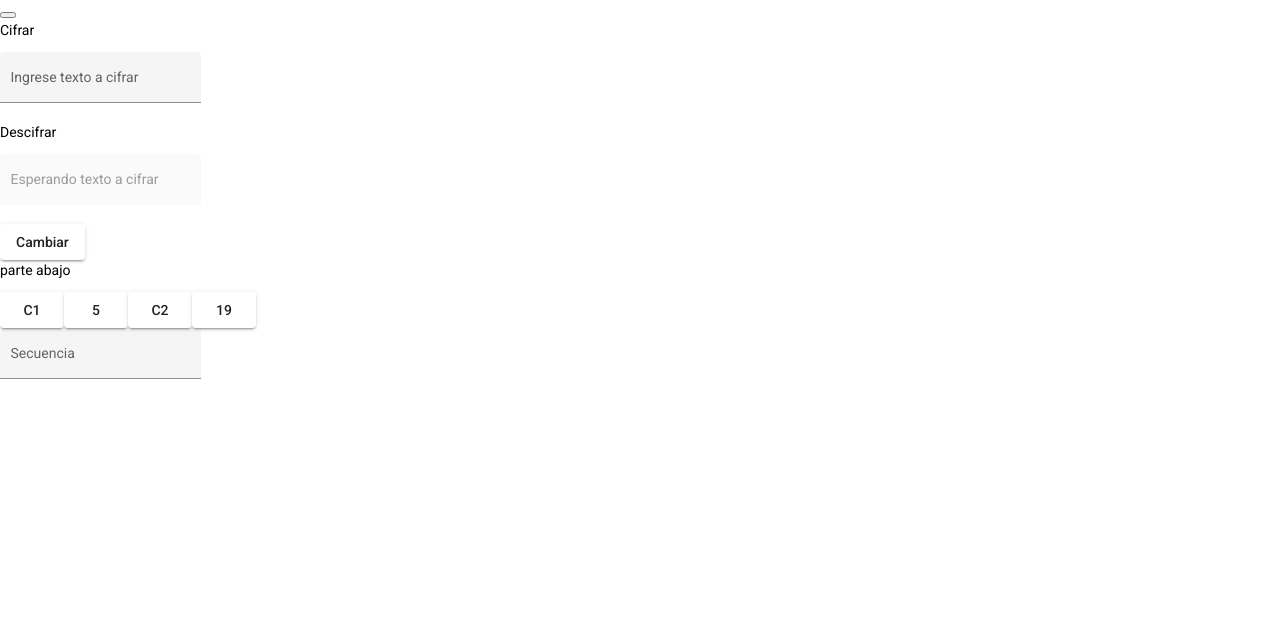
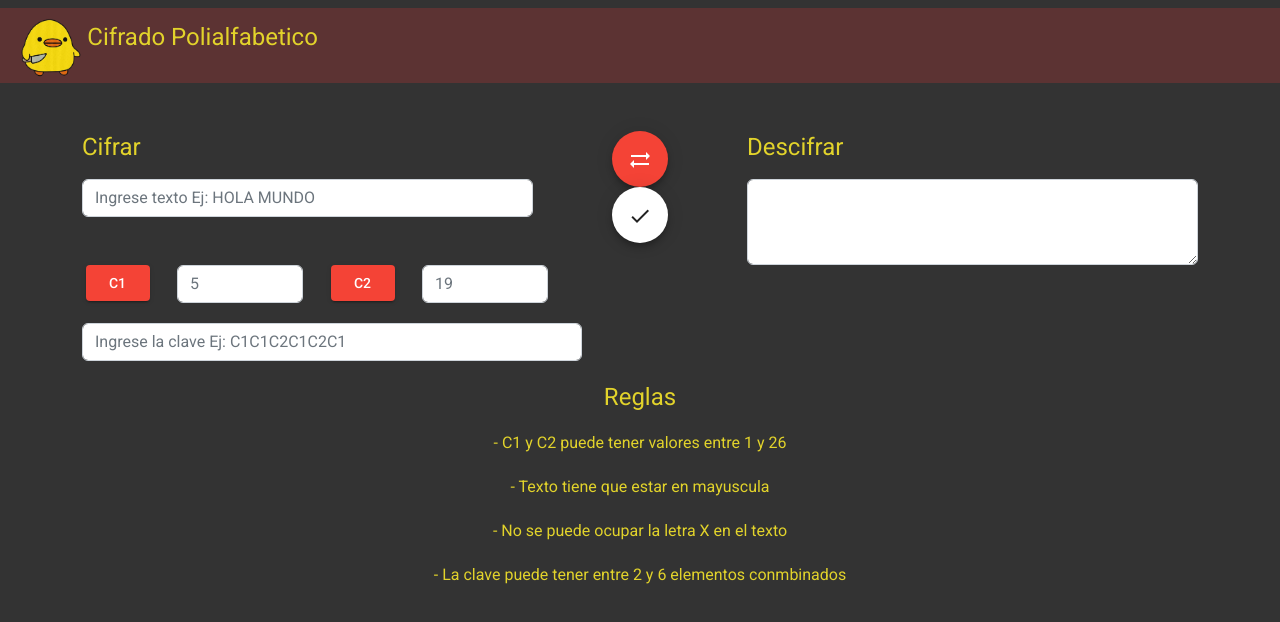
Before and after one commit to Sutams/polialfalab, an Angular app: page / in a window 1280 px wide. Shown: the top 622 px of the page. Built offline with nearby package versions, Linux system fonts and the light colour scheme.

Commit message:
Integración both ends
Se junta el front end y back end

```diff
--- a/src/app/app.component.css
+++ b/src/app/app.component.css
@@ -1,3 +1,38 @@
 mat-slider {
     width: 300px;
   }
+
+.body{
+    background: rgb(92, 51, 51);
+    justify-content: left;
+    border: rgb(255, 255, 255);
+}
+
+.superior{
+    background: rgb(92, 51, 51);
+    justify-content: left;
+    border: rgb(255, 255, 255);
+}
+
+.body{
+    background-color: rgb(51, 51, 51);
+    height: 100%;
+    color: rgb(226, 211, 43);
+}
+
+.derecha,.izquierda{
+    justify-content: left;
+    text-align: left;
+}
+
+.valorC1{
+    width: 150px;
+}
+
+.valorC2{
+    width: 150px;
+}
+
+.clave{
+    width: 500px;
+}
--- a/src/app/app.component.html
+++ b/src/app/app.component.html
@@ -1,59 +1,82 @@
-<router-outlet></router-outlet>
-<!-- Navbar -->
-<nav class="navbar navbar-expand-lg navbar-light bg-light">
+<div class="body">
+ <!-- Navbar -->
+  <nav class="navbar">
     <!-- Container wrapper -->
-    <div class="container-fluid">
+    <div class="container-fluid superior">
       <!-- Navbar brand -->
-      <a class="navbar-brand"><img src=""></a>
-
-
-      <!-- Toggle button -->
-      <button class="navbar-toggler" type="button" aria-expanded="false"
-        aria-label="Toggle navigation">
-        <i class="fas fa-bars"></i>
-      </button>
+      <img class ="patito"src="/assets/img/patito.png" width="6%">
+      <h1>Cifrado Polialfabetico</h1>
     </div>
     <!-- Container wrapper -->
   </nav>
   <!-- Navbar -->
+  <br><br>
 
   <div class="container text-center">
     <!-- Stack the columns on mobile by making one full-width and the other half-width -->
+
     <div class="row">
-      <div class="col-md-8">
-        <p>Cifrar</p>
-        <form class="example-form">
-          <mat-form-field class="example-full-width" appearance="fill">
-            <mat-label>Ingrese texto a cifrar</mat-label>
-            <input matInput placeholder="HOLA MUNDO" value="">
-          </mat-form-field>
-        </form>
+
+      <div class="col-md-5 izquierda" >
+        <h1 [innerText]="cifrar ? 'Cifrar' : 'Descifrar'"></h1>
+        <div class="form-group">
+          <input type="text" class="form-control" [placeholder]="cifrar ? 'Ingrese texto Ej: HOLA MUNDO' : 'Ingrese texto cifrado'" required>
+        </div>
       </div>
 
-      <div class="col-6 col-md-4">
-        <p>Descifrar</p>
-        <form class="example-form">
-          <mat-form-field class="example-full-width" appearance="fill">
-            <mat-label>Esperando texto a cifrar</mat-label>
-            <input matInput disabled="" value="">
-          </mat-form-field>
-        </form>
+      <div class="col-md-2 " >
+        <div class="example-button-container">
+          <button (click)="cambiarCifrar()"mat-fab color="warn" aria-label="Example icon button with a home icon">
+            <mat-icon>sync_alt</mat-icon>
+          </button>
+        </div>
+        <div class="example-button-container">
+          <button (click)="algoritmoPolialfa()"mat-fab color="" aria-label="Example icon button with a home icon">
+            <mat-icon>done</mat-icon>
+          </button>
+        </div>
+      </div>
 
+      <div class="col-md-5 derecha">
+        <h1 [innerText]="cifrar ? 'Descifrar' : 'Cifrar'"></h1>
+        <div class="form-group">
+          <textarea class="form-control" readonly rows="3">{{txtOut}}</textarea>
+        </div>
       </div>
     </div>
-    <button mat-raised-button>Cambiar</button>
-    <div class="col-md-8">
-      <p>parte abajo</p>
-      <button mat-raised-button>C1</button>
-      <button mat-raised-button>5</button>
 
-      <button mat-raised-button>C2</button>
-      <button mat-raised-button>19</button>
+
+    <div class="row">
+
+      <div class="col-md-1 " >
+        <div class="example-button-row">
+          <button mat-raised-button color="warn">C1</button>
+        </div>
+      </div>
+      <div class="col-md-1 valorC1">
+        <input type="number" maxlength="2"class="form-control" placeholder="{{C1}}" min="2" max="26">
+      </div>
+      <div class="col-md-1 " >
+        <div class="example-button-row">
+          <button mat-raised-button color="warn">C2</button>
+        </div>
+      </div>
+      <div class="col-md-2 valorC2">
+        <input type="number" maxlength="2"class="form-control" placeholder="{{C2}}" min="2" max="26">
+      </div>
+    </div>
+    <br>
+    <div class="form-group clave">
+      <input type="text" class="form-control" placeholder="Ingrese la clave Ej: C1C1C2C1C2C1" required>
     </div>
 
-    <form class="example-form">
-      <mat-form-field class="example-full-width" appearance="fill">
-        <mat-label>Secuencia</mat-label>
-        <input matInput placeholder="C1C2C2C1C1" value="">
-      </mat-form-field>
-    </form>
+    <br>
+    <!--Reglas-->
+      <h1>Reglas</h1>
+      <h3>- C1 y C2 puede tener valores entre 1 y 26</h3>
+      <h3>- Texto tiene que estar en mayuscula</h3>
+      <h3>- No se puede ocupar la letra X en el texto</h3>
+      <h3>- La clave puede tener entre 2 y 6 elementos conmbinados</h3>
+
+  </div>
+</div>
--- a/src/app/app.component.ts
+++ b/src/app/app.component.ts
@@ -10,12 +10,23 @@ type MapType = { [id: string]: string; }
 export class AppComponent {
   title = 'polialfaLab';
   // Definición de las variables
-  txt: string = "HOLA MUNDO"; // texto a cifrar
-  seqStr = "C1C2C2C1C2"; // secuencia ingresada a cifrar
+  txt: string = ""; // texto a cifrar
+  seqStr = "C1C2C2C1"; // secuencia ingresada a cifrar
   C1: number = 5; // claves para mover el ABCdario
   C2: number = 19;
   cifrar: boolean = true; // Si es verdadero se cifra, sino se descifra
   abc: string = "ABCDEFGHIJKLMNÑOPQRSTUVWYZ"
+  txtOut : string = "";
+
+  cambiarCifrar(){
+    if(this.cifrar){
+      this.cifrar = false;
+    }
+    else{
+      this.cifrar = true;
+    }
+  }
+
 
   newSequence() : number[]{
     // Crea arreglo con la secuencia numérica
@@ -61,10 +72,11 @@ export class AppComponent {
     return mapK;
   }
 
-  algoritmoPolialfa() : string{
+  algoritmoPolialfa() {
     var ltr = this.txt.split('');
     var seq : number[] = this.newSequence();
 
+    console.log(this.txt);
     type MapType = { [id: string]: string; }
     var mapC1: MapType = this.newMap(this.C1);
     var mapC2: MapType = this.newMap(this.C2);
@@ -82,6 +94,6 @@ export class AppComponent {
       }
     }
     var str = ltr.join('');
-    return str;
+    this.txtOut = str;
   }
 }
--- a/src/index.html
+++ b/src/index.html
@@ -8,12 +8,22 @@
 
   <link rel="icon" type="image/x-icon" href="favicon.ico">
 
+  <!-- Bootstrap CSS -->
+  <link href="https://cdn.jsdelivr.net/npm/bootstrap@5.2.1/dist/css/bootstrap.min.css" rel="stylesheet"
+  integrity="sha384-iYQeCzEYFbKjA/T2uDLTpkwGzCiq6soy8tYaI1GyVh/UjpbCx/TYkiZhlZB6+fzT" crossorigin="anonymous"/>
+
   <link rel="preconnect" href="https://fonts.gstatic.com">
   <link href="https://fonts.googleapis.com/css2?family=Roboto:wght@300;400;500&display=swap" rel="stylesheet">
   <link href="https://fonts.googleapis.com/icon?family=Material+Icons" rel="stylesheet">
+
 </head>
 
   <body class="mat-typography">
     <app-root></app-root>
+
+   <!-- JavaScript Bundle with Popper -->
+   <script src="https://cdn.jsdelivr.net/npm/bootstrap@5.2.1/dist/js/bootstrap.bundle.min.js"
+   integrity="sha384-u1OknCvxWvY5kfmNBILK2hRnQC3Pr17a+RTT6rIHI7NnikvbZlHgTPOOmMi466C8" crossorigin="anonymous"></script>
+
   </body>
 </html>
```
Also changed, not shown: src/assets/img/patito.png (added).
